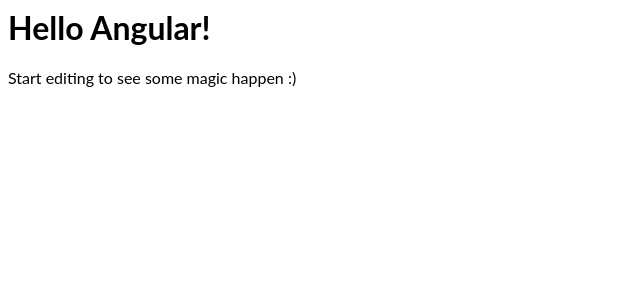
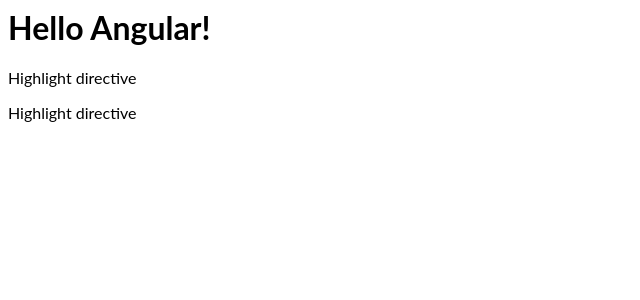
Before and after one commit to SarvM/ng-directive-play, an Angular app: page / in a window 1280 px wide. Shown: the top 300 px of the page, without its empty margins (0-640 px from the left). Built offline with nearby package versions, Linux system fonts and the light colour scheme.

Commit message:
2 files modified

```diff
--- a/src/app/app.component.html
+++ b/src/app/app.component.html
@@ -1,4 +1,11 @@
 <hello name="{{ name }}"></hello>
-<p appHiglight highlightColor='red'>
+<!-- <p appHiglight highlightColor='red'>
   Start editing to see some magic happen :)
 </p>
+
+<p appHiglight [highlightColor]="'yellow'">
+  Start editing to see some magic happen :)
+</p> -->
+
+<p [appHiglight]="'yellow'">Highlight directive</p>
+<p appHiglight>Highlight directive</p>
--- a/src/app/highlight/higlight.directive.ts
+++ b/src/app/highlight/higlight.directive.ts
@@ -5,25 +5,26 @@
 })
 export class HiglightDirective {
 
-  @Input() highlightColor: string;
+  @Input('appHiglight') highlightColor: string;
 
   @HostListener('mouseenter') onMouseEnter() {
     //this.el.nativeElement.style.backgroundColor = 'yellow';
-    this.highlight('yellow');
+    //this.highlight('yellow');
+    this.highlight(this.highlightColor || 'red');
   }
 
   @HostListener('mouseleave') onMouseLeave() {
     //this.el.nativeElement.style.backgroundColor = 'red';
-    this.highlight('red');
+    //this.highlight('red');
   }
 
   constructor(private el: ElementRef) {
     //el.nativeElement.style.backgroundColor = 'green';
-    this.highlight('green');
+    //this.highlight('green');
   }
 
   private highlight(color: string) {
-    this.el.nativeElement.style.backgroundColor = this.highlightColor;
+    this.el.nativeElement.style.backgroundColor = color;
   }
 
 }
```
